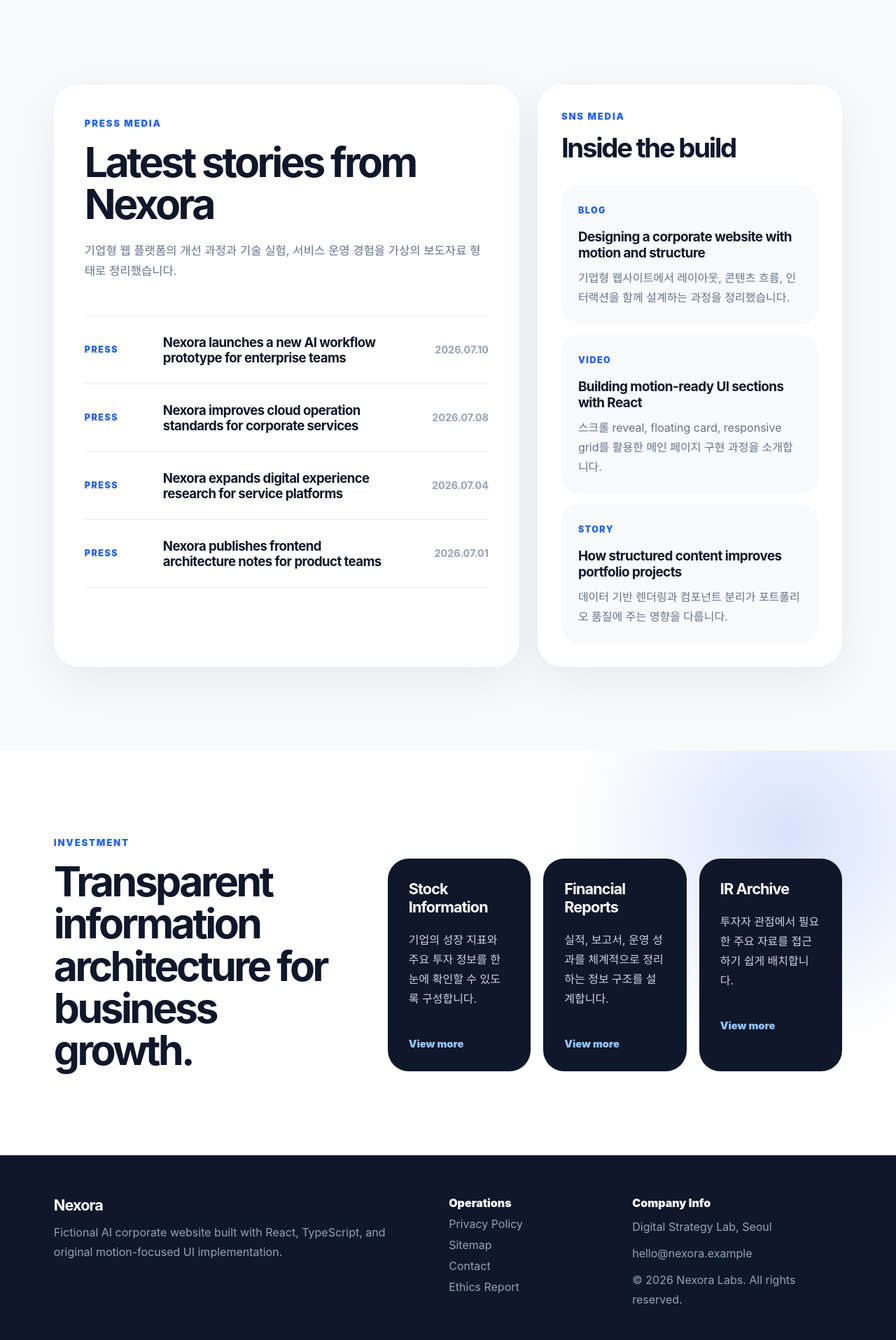
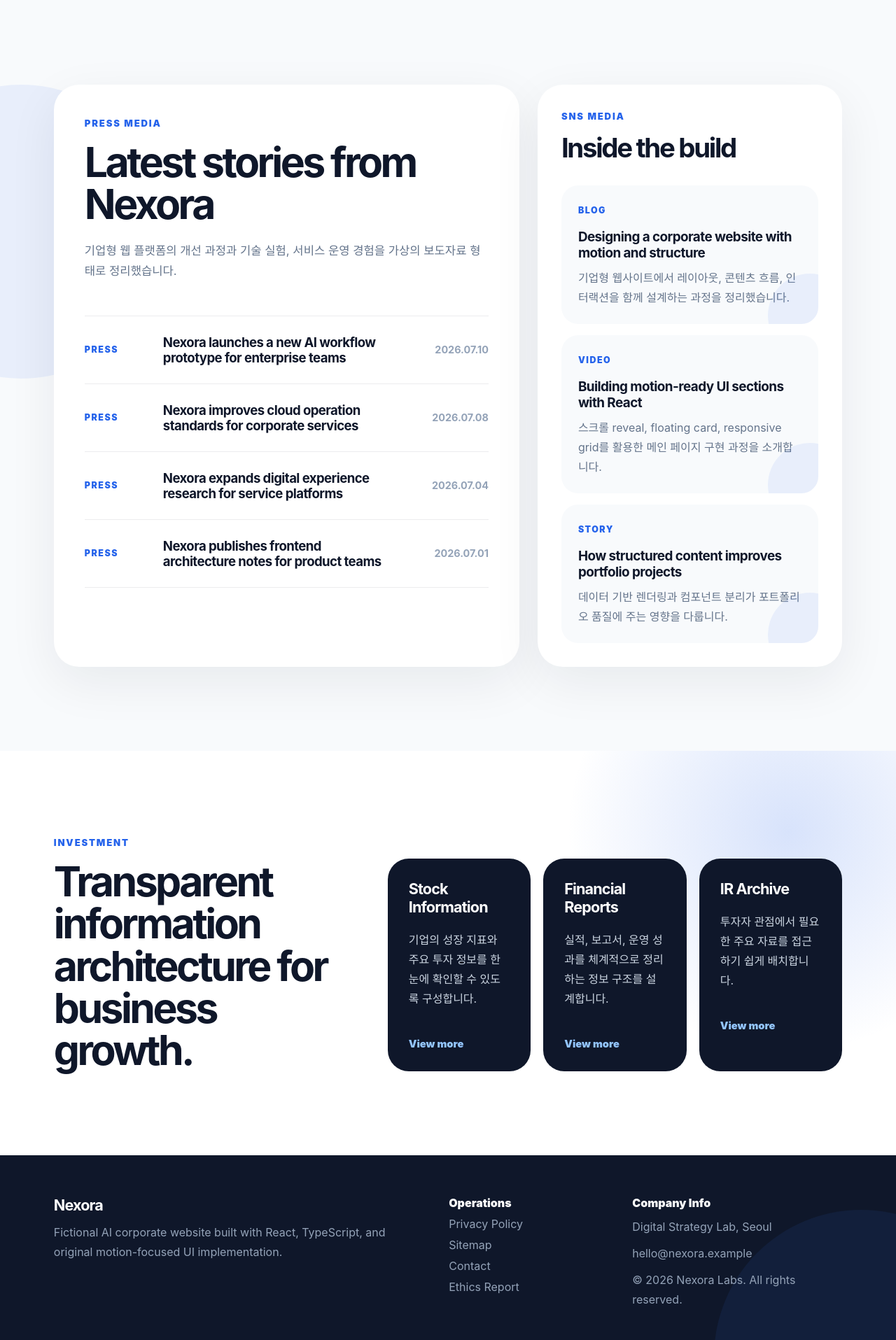
Before and after one commit to bongmyung-ye/nexora-corporate-web, a React (Vite) app in the folder web/: page / in a window 1280 px wide. Shown: the part 4700-6615 px from the top of the page at 70% size. Built offline with nearby package versions, Linux system fonts and the light colour scheme.

Commit message:
Refine media and footer styling

```diff
--- a/web/src/App.css
+++ b/web/src/App.css
@@ -1295,3 +1295,149 @@
     flex-direction: column;
   }
 }
+
+.media-section {
+  position: relative;
+  overflow: hidden;
+}
+
+.media-section::before {
+  content: "";
+  position: absolute;
+  left: -180px;
+  top: 120px;
+  width: 420px;
+  height: 420px;
+  border-radius: 999px;
+  background: rgba(37, 99, 235, 0.08);
+  pointer-events: none;
+}
+
+.press-panel,
+.sns-panel {
+  position: relative;
+  z-index: 1;
+}
+
+.press-item {
+  position: relative;
+  transition:
+    padding-left 0.22s ease,
+    background 0.22s ease;
+}
+
+.press-item::before {
+  content: "";
+  position: absolute;
+  left: 0;
+  top: 50%;
+  width: 0;
+  height: 2px;
+  border-radius: 999px;
+  background: #2563eb;
+  transform: translateY(-50%);
+  transition: width 0.22s ease;
+}
+
+.press-item:hover {
+  padding-left: 18px;
+  background: linear-gradient(90deg, rgba(37, 99, 235, 0.04), transparent);
+}
+
+.press-item:hover::before {
+  width: 8px;
+}
+
+.press-item:hover h3 {
+  color: #2563eb;
+}
+
+.sns-card {
+  position: relative;
+  overflow: hidden;
+}
+
+.sns-card::after {
+  content: "";
+  position: absolute;
+  right: -48px;
+  bottom: -48px;
+  width: 120px;
+  height: 120px;
+  border-radius: 999px;
+  background: rgba(37, 99, 235, 0.08);
+  transition:
+    transform 0.24s ease,
+    opacity 0.24s ease;
+}
+
+.sns-card:hover::after {
+  transform: translate3d(-18px, -18px, 0) scale(1.08);
+  opacity: 1;
+}
+
+.investment-card {
+  position: relative;
+  overflow: hidden;
+}
+
+.investment-card::after {
+  content: "";
+  position: absolute;
+  right: 28px;
+  bottom: 28px;
+  width: 46px;
+  height: 46px;
+  border: 1px solid rgba(147, 197, 253, 0.34);
+  border-radius: 999px;
+  opacity: 0;
+  transform: translateX(-8px);
+  transition:
+    opacity 0.24s ease,
+    transform 0.24s ease;
+}
+
+.investment-card:hover::after {
+  opacity: 1;
+  transform: translateX(0);
+}
+
+.investment-card span {
+  position: relative;
+  z-index: 1;
+}
+
+.site-footer {
+  position: relative;
+  overflow: hidden;
+}
+
+.site-footer::before {
+  content: "";
+  position: absolute;
+  right: -160px;
+  bottom: -220px;
+  width: 420px;
+  height: 420px;
+  border-radius: 999px;
+  background: rgba(59, 130, 246, 0.08);
+  pointer-events: none;
+}
+
+.footer-brand,
+.footer-links,
+.footer-info {
+  position: relative;
+  z-index: 1;
+}
+
+.footer-links a {
+  width: fit-content;
+  transition:
+    color 0.2s ease,
+    transform 0.2s ease;
+}
+
+.footer-links a:hover {
+  transform: translateX(6px);
+}
```
